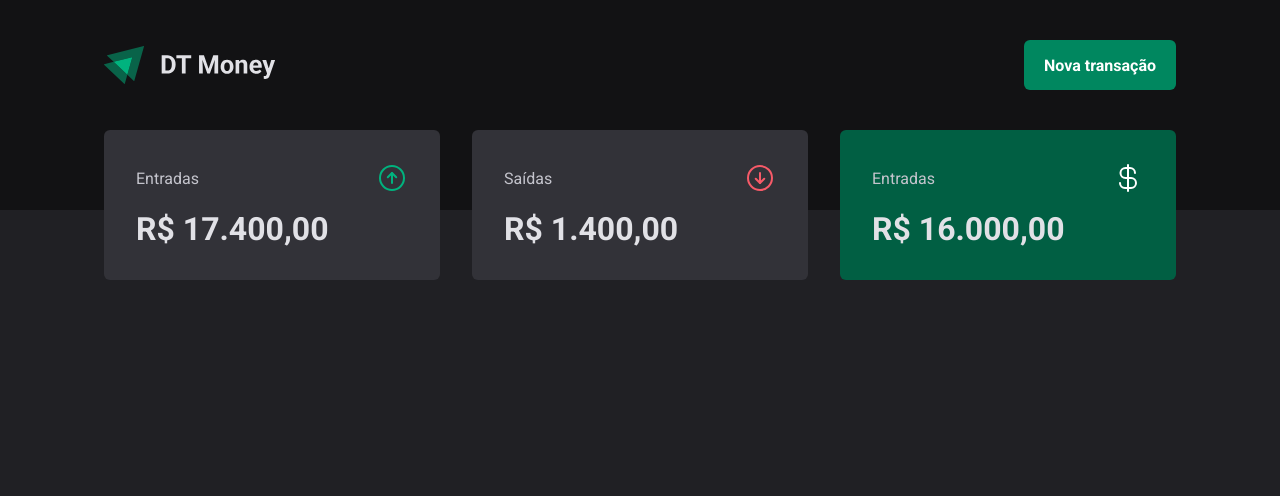
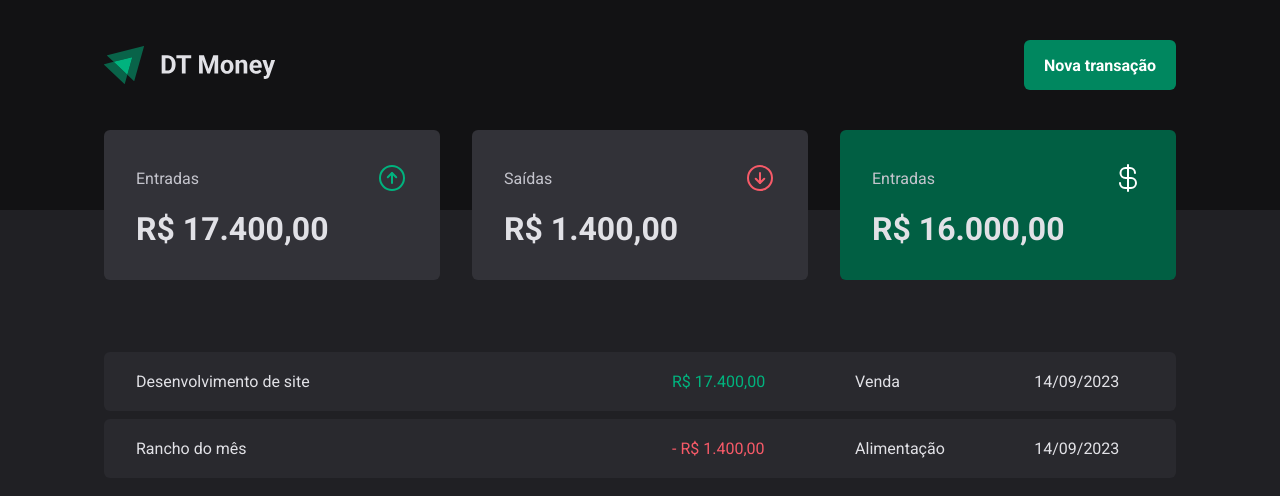
Before and after one commit to jthanlopes/ignite-studies, a React (Vite) app in the folder ignite-2022/03-dt-money/: page / in a window 1280 px wide. Shown: the top 496 px of the page. Built offline with nearby package versions, Linux system fonts and the light colour scheme.

Commit message:
Estrutura visual: tabela de transações

```diff
--- a/ignite-2022/03-dt-money/src/pages/Transactions/index.tsx
+++ b/ignite-2022/03-dt-money/src/pages/Transactions/index.tsx
@@ -1,11 +1,40 @@
 import { Header } from "../../components/Header";
 import { Summary } from "../../components/Summary";
+import { PriceHighlight, TransactionsContainer, TransactionsTable } from "./styles";
 
 export function Transactions() {
   return (
     <div>
       <Header />
       <Summary />
+
+      <TransactionsContainer>
+        <TransactionsTable>
+          <tbody>
+            <tr>
+              <td width="50%">Desenvolvimento de site</td>
+              <td>
+                <PriceHighlight variant="income">
+                  R$ 17.400,00
+                </PriceHighlight>
+              </td>
+              <td>Venda</td>
+              <td>14/09/2023</td>
+            </tr>
+
+            <tr>
+              <td width="50%">Rancho do mês</td>
+              <td>
+                <PriceHighlight variant="outcome">
+                  - R$ 1.400,00
+                </PriceHighlight>
+              </td>
+              <td>Alimentação</td>
+              <td>14/09/2023</td>
+            </tr>
+          </tbody>
+        </TransactionsTable>
+      </TransactionsContainer>
     </div>
   )
 }
--- a/ignite-2022/03-dt-money/src/pages/Transactions/styles.ts
+++ b/ignite-2022/03-dt-money/src/pages/Transactions/styles.ts
@@ -1,3 +1,38 @@
 import styled from 'styled-components'
 
-export const TransactionsContainer = styled.div``
+export const TransactionsContainer = styled.main`
+  width: 100%;
+  max-width: 1120px;
+  margin: 4rem auto 0;
+  padding: 0 1.5rem;
+`
+
+export const TransactionsTable = styled.table`
+  width: 100%;
+  border-collapse: separate;
+  border-spacing: 0 0.5rem;
+  /* margin-top: 1.5rem; */
+
+  td {
+    padding: 1.25rem 2rem;
+    background: ${props => props.theme['gray-700']};
+
+    &:first-child {
+      border-top-left-radius: 6px;
+      border-bottom-left-radius: 6px;
+    }
+
+    &:last-child {
+      border-top-right-radius: 6px;
+      border-bottom-right-radius: 6px;
+    }
+  }
+`
+
+interface PriceHighlightProps {
+  variant: 'income' | 'outcome'
+}
+
+export const PriceHighlight = styled.span<PriceHighlightProps>`
+  color: ${props => props.variant === 'income' ? props.theme['green-300'] : props.theme['red-300']};
+`
```
